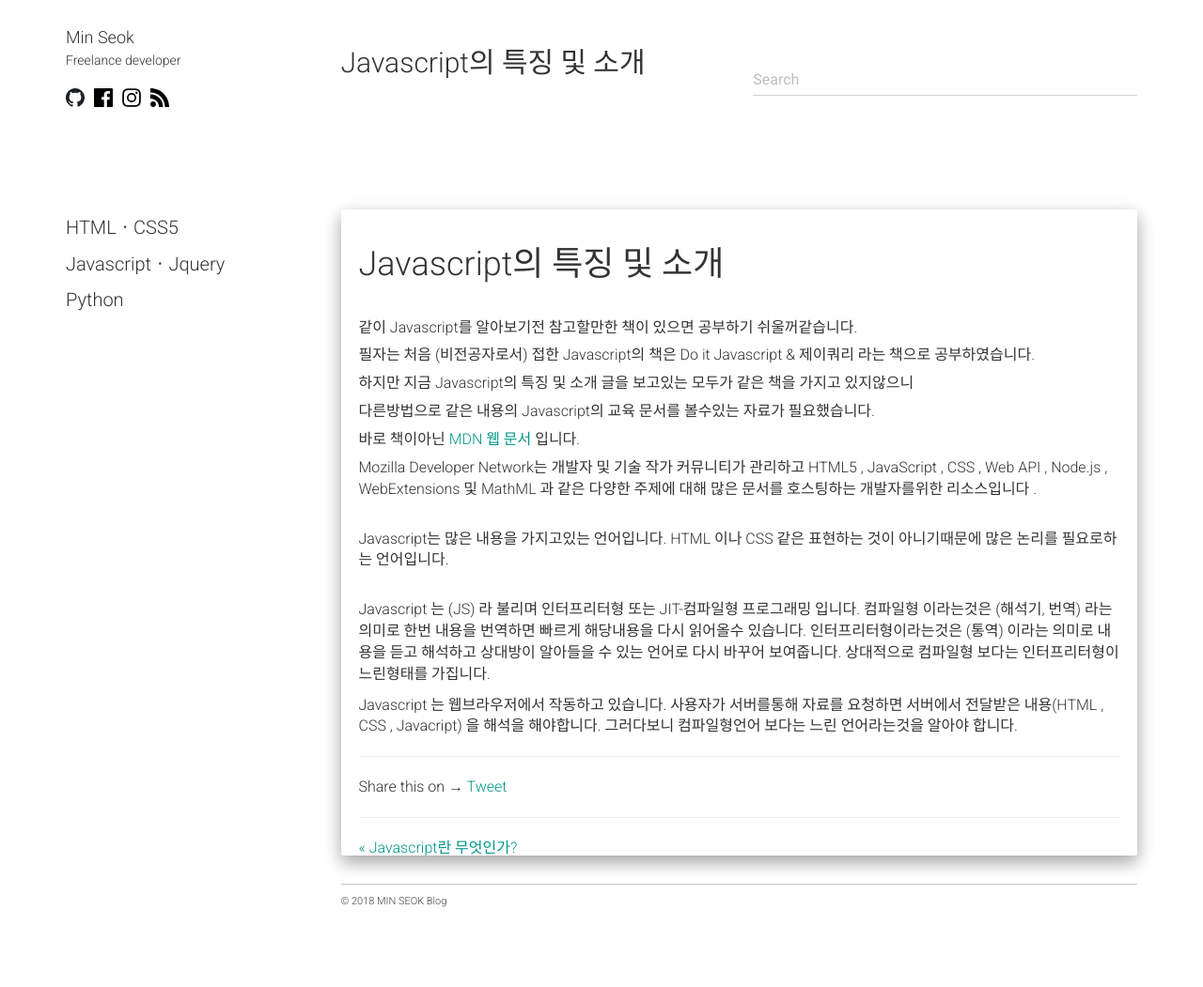
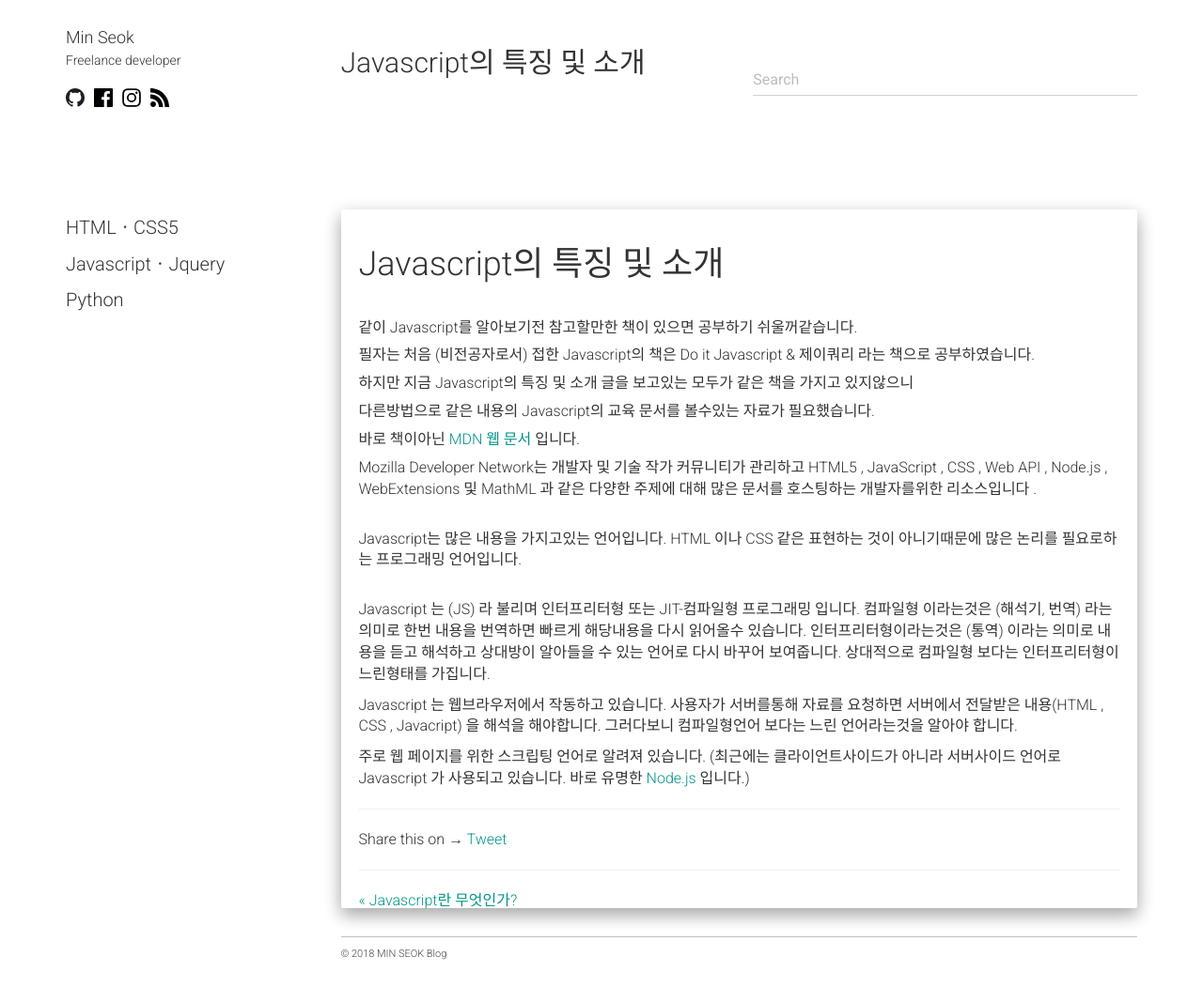
Before and after one commit to alalstjr/promote.github.io, a Jekyll site: the page built from _posts/2018-08-22-Javascript의 특징 및 소개.md, in a window 1280 px wide. Shown: the whole page at 94% size. Built offline with Jekyll 4.4.1, drawn with Linux system fonts in a browser that asks for light colours; nearby versions of some CDN libraries; our own code applies the rules of GitHub Pages for plain Markdown files; comment, search, counter and statistics services are not loaded; before the commit the page ends 995 px from its top, so only the background shows below that.

Commit message:
Update 2018-08-22-Javascript의 특징 및 소개.md

```diff
--- a/_posts/2018-08-22-Javascript의 특징 및 소개.md
+++ b/_posts/2018-08-22-Javascript의 특징 및 소개.md
@@ -10,7 +10,7 @@
 
 <div class="box">
   Javascript는 많은 내용을 가지고있는 언어입니다.
-  HTML 이나 CSS 같은 표현하는 것이 아니기때문에 많은 논리를 필요로하는 언어입니다.
+  HTML 이나 CSS 같은 표현하는 것이 아니기때문에 많은 논리를 필요로하는 프로그래밍 언어입니다.
 </div>
 
   Javascript 는 (JS) 라 불리며 인터프리터형 또는 JIT-컴파일형 프로그래밍 입니다.
@@ -21,3 +21,6 @@
   Javascript 는 웹브라우저에서 작동하고 있습니다.
   사용자가 서버를통해 자료를 요청하면 서버에서 전달받은 내용(HTML , CSS , Javacript) 을 해석을 해야합니다.
   그러다보니 컴파일형언어 보다는 느린 언어라는것을 알아야 합니다.
+
+  주로 웹 페이지를 위한 스크립팅 언어로 알려져 있습니다.
+  (최근에는 클라이언트사이드가 아니라 서버사이드 언어로 Javascript 가 사용되고 있습니다. 바로 유명한 <a href="https://ko.wikipedia.org/wiki/Node.js">Node.js</a> 입니다.)
```
